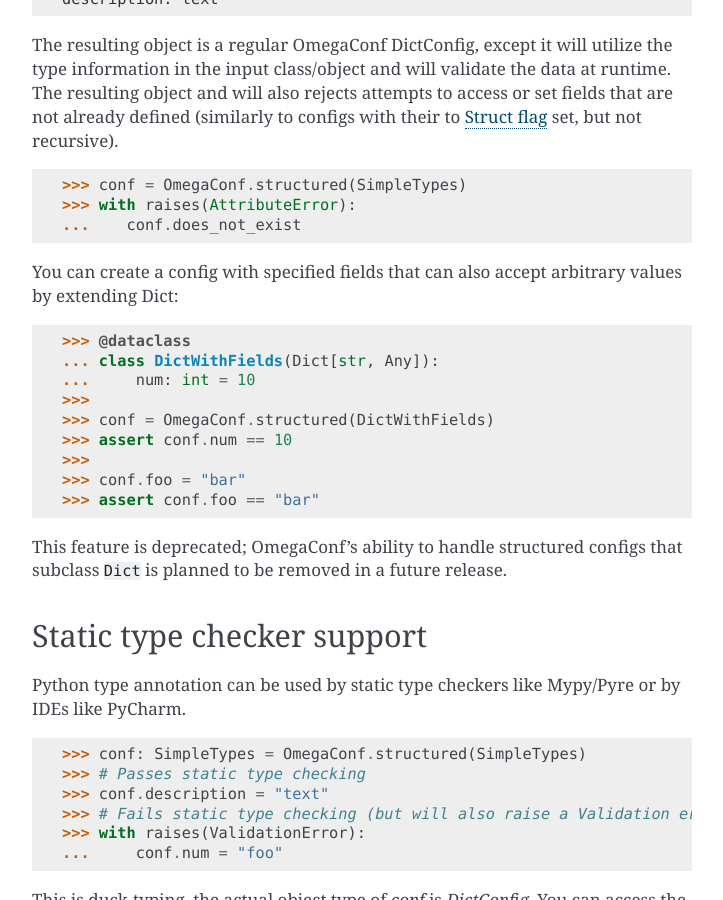
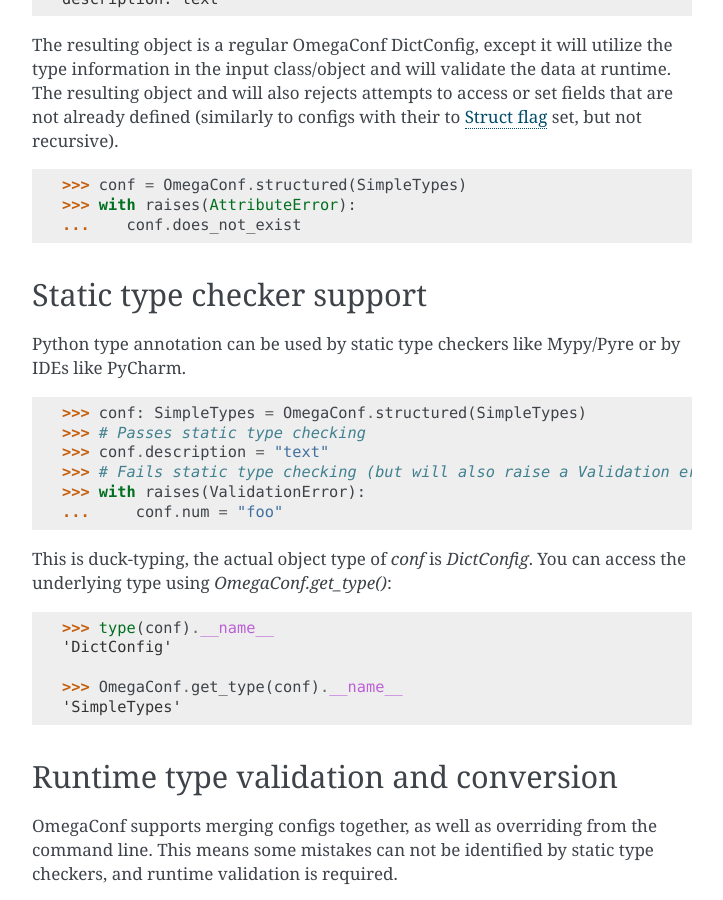
Before and after one commit to omry/omegaconf, a Sphinx documentation site: the page built from docs/source/structured_config.rst, in a window 1280 px wide and 900 px high, scrolled down 1427 px. Shown: the whole window, without its empty margins (388-1111 px from the left). Built offline with Sphinx 7.4.7, drawn with Linux system fonts in a browser that asks for light colours.

Commit message:
remove documentation for extending Dict

```diff
--- a/docs/source/structured_config.rst
+++ b/docs/source/structured_config.rst
@@ -84,23 +84,6 @@
     >>> conf = OmegaConf.structured(SimpleTypes)
     >>> with raises(AttributeError):
     ...    conf.does_not_exist
-
-You can create a config with specified fields that can also accept arbitrary values by extending Dict:
-
-.. doctest::
-
-    >>> @dataclass
-    ... class DictWithFields(Dict[str, Any]):
-    ...     num: int = 10
-    >>>
-    >>> conf = OmegaConf.structured(DictWithFields)
-    >>> assert conf.num == 10
-    >>>
-    >>> conf.foo = "bar"
-    >>> assert conf.foo == "bar"
-
-This feature is deprecated; OmegaConf's ability to handle structured configs
-that subclass ``Dict`` is planned to be removed in a future release.
 
 
 Static type checker support
```
